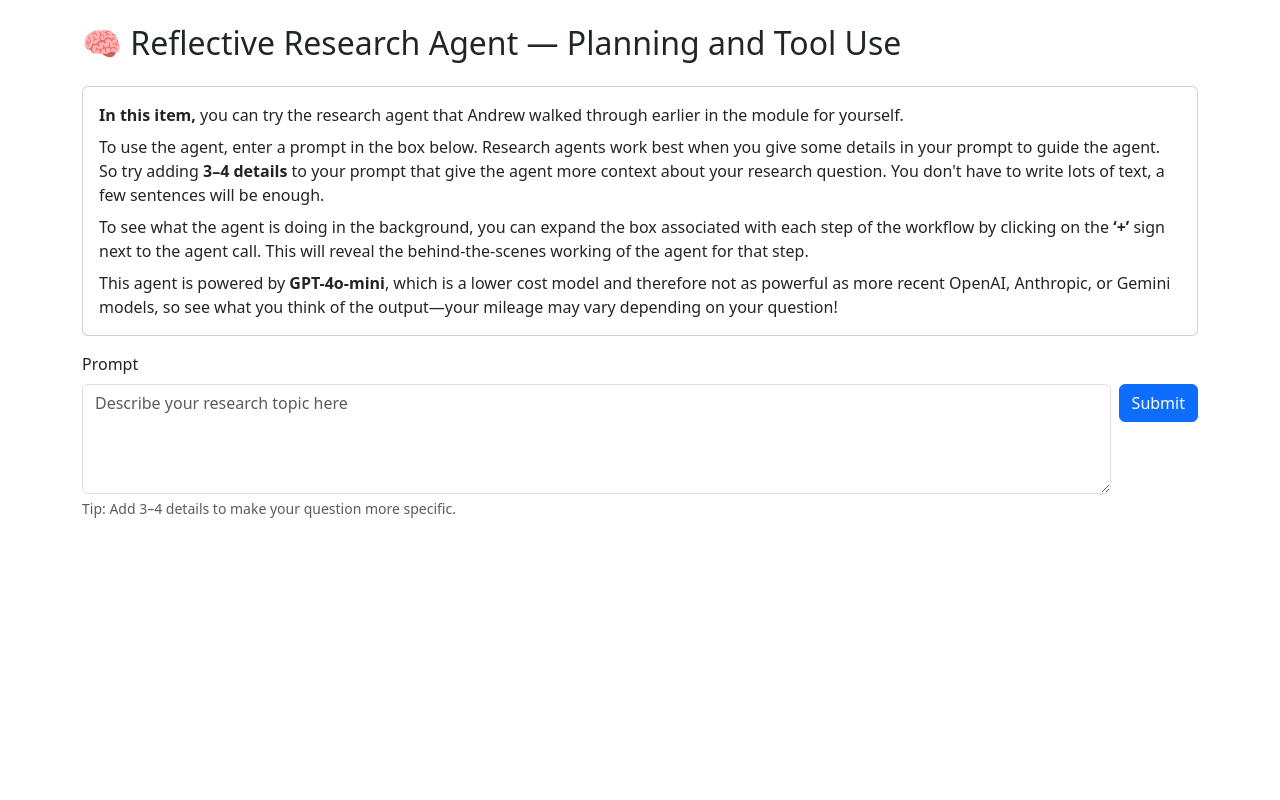
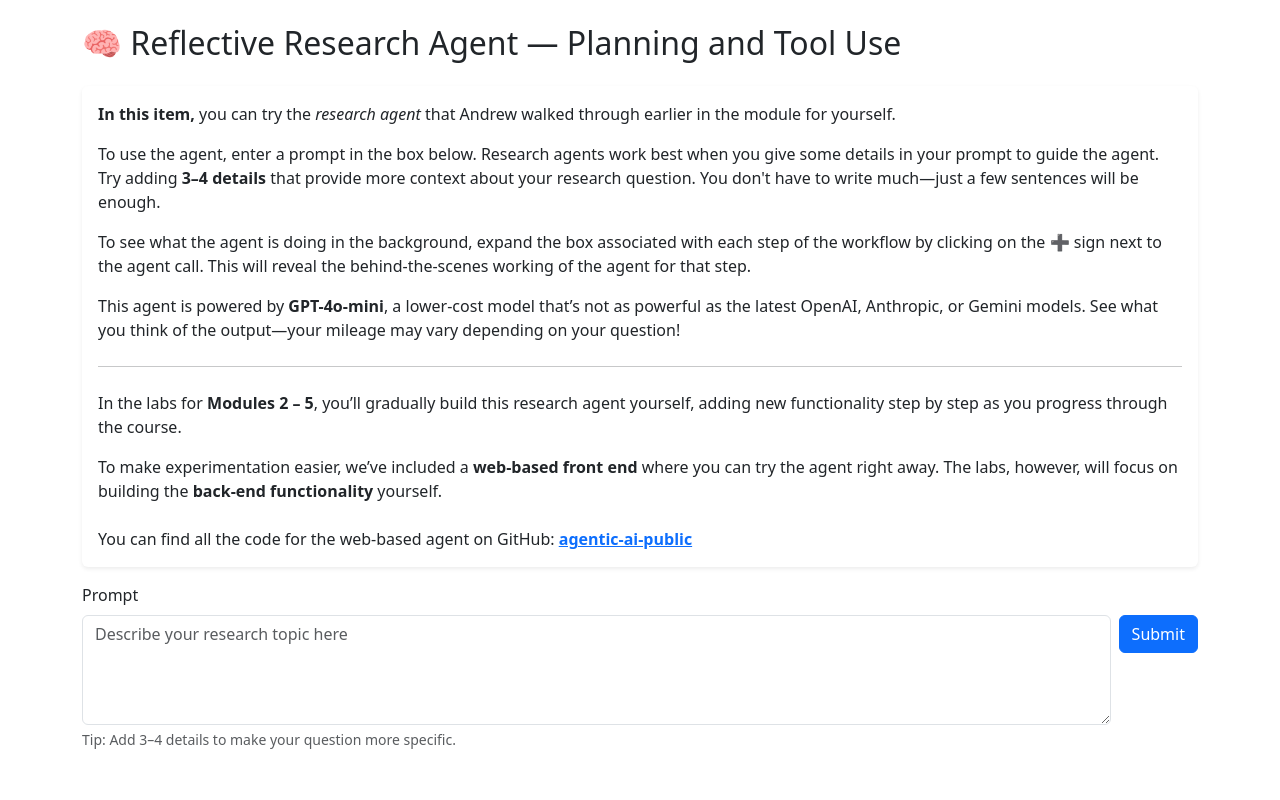
Before and after one commit to senghok510/agentic-ai-public, a FastAPI app: page / in a window 1280 px wide. Run offline with FastAPI, Linux system fonts and the light colour scheme; some libraries are stand-ins or nearby versions.

Commit message:
adding Lesly block

```diff
--- a/templates/index.html
+++ b/templates/index.html
@@ -22,26 +22,49 @@
 <div class="container">
   <h2 class="mb-4">🧠 Reflective Research Agent — Planning and Tool Use</h2>
 
-  <!-- Intro card -->
-  <div class="card mb-3">
+<!-- Intro Card -->
+<div class="card mb-3 shadow-sm border-0">
   <div class="card-body">
-      <p class="mb-2">
-        <strong>In this item,</strong> you can try the research agent that Andrew walked through earlier in the module for yourself.
+    <p class="mb-3">
+      <strong>In this item,</strong> you can try the <em>research agent</em> that Andrew walked through earlier in the module for yourself.
     </p>
-      <p class="mb-2">
+
+    <p class="mb-3">
       To use the agent, enter a prompt in the box below. Research agents work best when you give some details in your prompt to guide the agent.
-        So try adding <strong>3–4 details</strong> to your prompt that give the agent more context about your research question. You don't have to write lots of text, a few sentences will be enough.
+      Try adding <strong>3–4 details</strong> that provide more context about your research question.
+      You don't have to write much—just a few sentences will be enough.
     </p>
-      <p class="mb-2">
-        To see what the agent is doing in the background, you can expand the box associated with each step of the workflow by clicking on the <strong>‘+’</strong> sign next to the agent call.
+
+    <p class="mb-3">
+      To see what the agent is doing in the background, expand the box associated with each step of the workflow by clicking on the
+      <strong>➕</strong> sign next to the agent call.
       This will reveal the behind-the-scenes working of the agent for that step.
     </p>
+
+    <p class="mb-3">
+      This agent is powered by <strong>GPT-4o-mini</strong>, a lower-cost model that’s not as powerful as the latest OpenAI, Anthropic, or Gemini models.
+      See what you think of the output—your mileage may vary depending on your question!
+    </p>
+
+    <hr class="my-4">
+
+    <p class="mb-3">
+      In the labs for <strong>Modules 2 – 5</strong>, you’ll gradually build this research agent yourself,
+      adding new functionality step by step as you progress through the course.
+    </p>
+
     <p class="mb-0">
-        This agent is powered by <strong>GPT-4o-mini</strong>, which is a lower cost model and therefore not as powerful as more recent OpenAI, Anthropic, or Gemini models,
-        so see what you think of the output—your mileage may vary depending on your question!
+      To make experimentation easier, we’ve included a <strong>web-based front end</strong> where you can try the agent right away.
+      The labs, however, will focus on building the <strong>back-end functionality</strong> yourself.
+      <br><br>
+      You can find all the code for the web-based agent on GitHub:
+      <a href="https://github.com/https-deeplearning-ai/agentic-ai-public" target="_blank" class="link-primary fw-semibold">
+        agentic-ai-public
+      </a>
     </p>
   </div>
 </div>
+
 
   <!-- Prompt area con textarea de 4 líneas -->
   <div class="mb-3">
```
Lines whose indentation alone changed are shown as unchanged.
